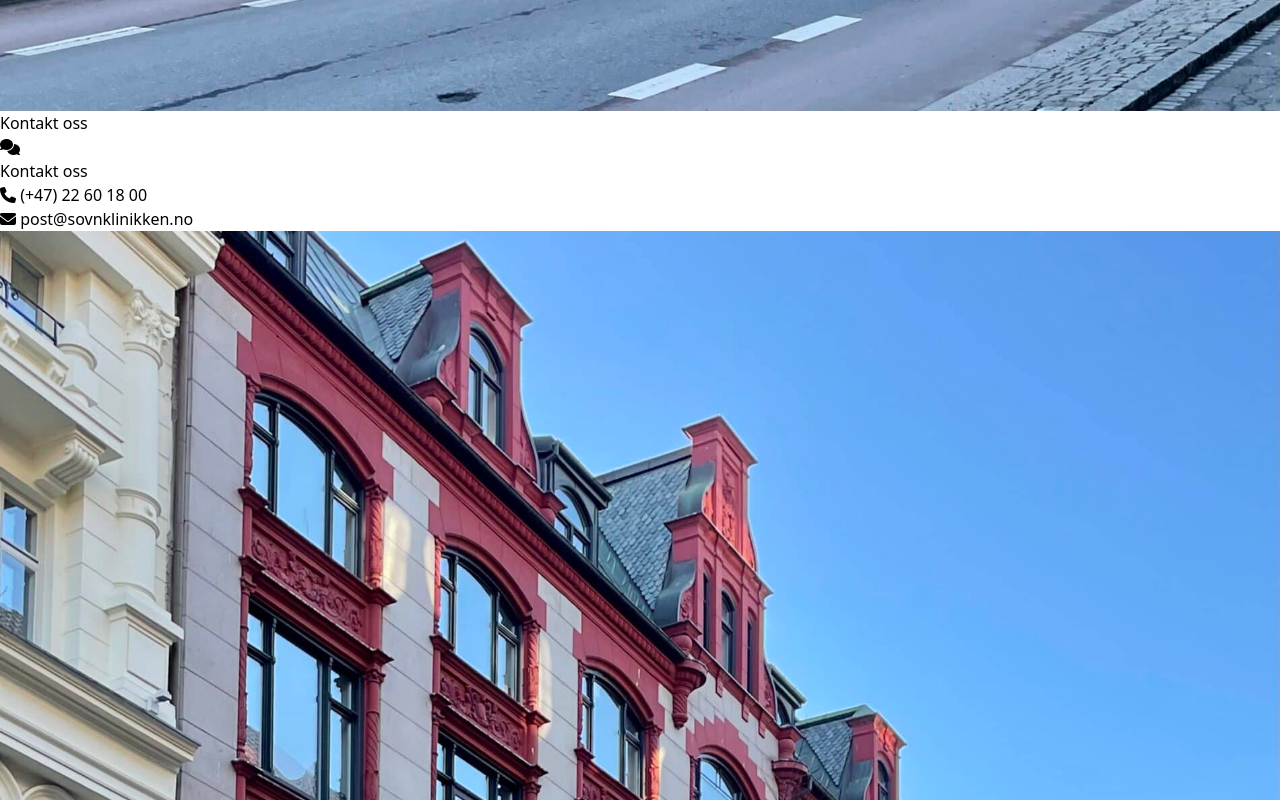
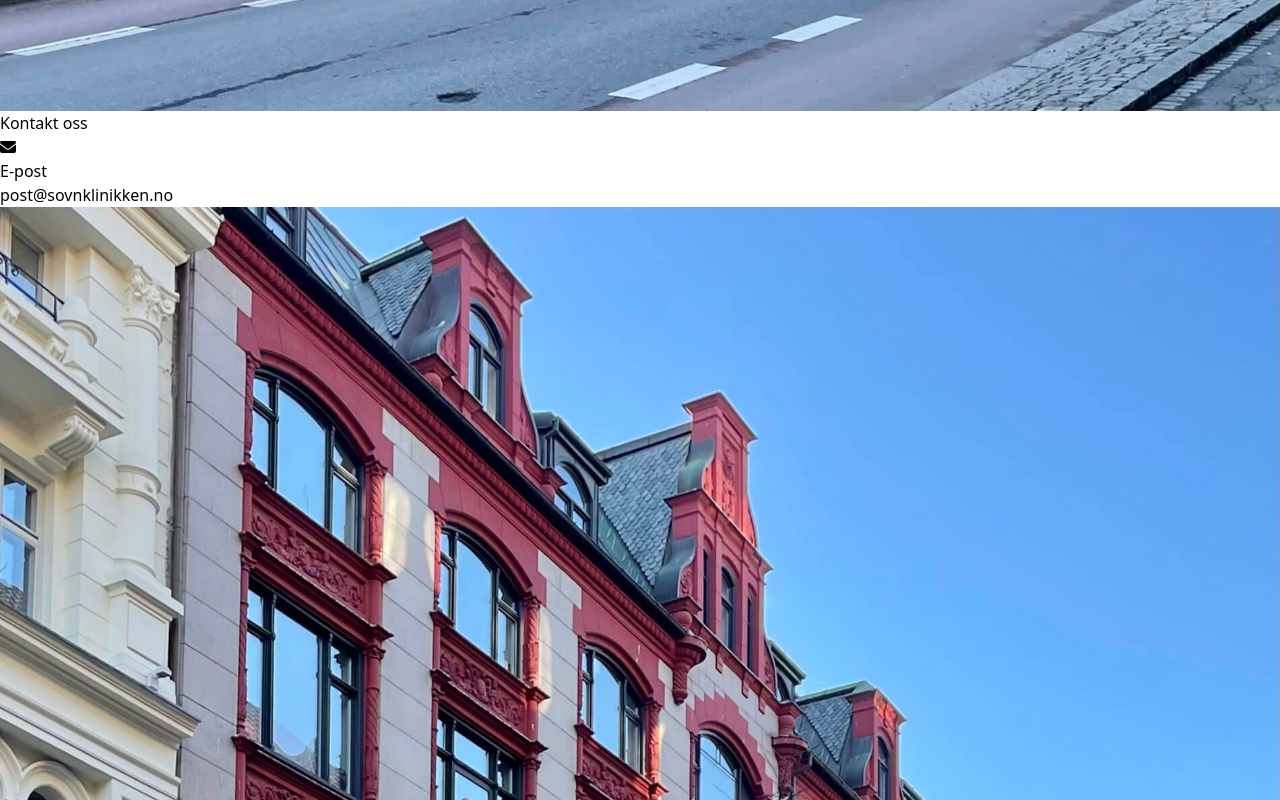
Before and after one commit to KevinMolid/sovbraReact, a React (Vite) app: page /kontakt in a window 1280 px wide. Shown: the part 1840-2640 px from the top of the page. Built offline with nearby package versions, Linux system fonts and the light colour scheme.

Commit message:
Structured Boxes as react comps

```diff
--- a/src/components/Box.tsx
+++ b/src/components/Box.tsx
@@ -1,11 +1,36 @@
 import { ReactNode } from "react";
 
 interface BoxInterface {
+  icon: string;
+  heading: string;
   children: ReactNode;
+  img?: string;
 }
 
-const Box = ({ children }: BoxInterface) => {
-  return <div>{children}</div>;
+const Box = ({ children, icon, heading, img }: BoxInterface) => {
+  return (
+    <article
+      className={
+        img
+          ? "h-72 bg-slate-600 text-white grid grid-col-1 grid-row-1"
+          : "h-72 bg-sky-200 grid grid-col-1 grid-row-1"
+      }
+    >
+      {img && (
+        <img
+          className="col-start-1 row-start-1 h-72 w-full object-cover object-bottom"
+          src={img}
+          alt="background image"
+        />
+      )}
+      {img && <div className="bg-black/50 col-start-1 row-start-1"></div>}
+      <div className="flex flex-col justify-around py-10 items-center col-start-1 row-start-1">
+        <i className={"text-4xl fa-solid fa-" + icon}></i>
+        <h2 className="uppercase font-medium text-3xl">{heading}</h2>
+        {children}
+      </div>
+    </article>
+  );
 };
 
 export default Box;
--- a/src/components/BoxSection.tsx
+++ b/src/components/BoxSection.tsx
@@ -1,44 +1,11 @@
-import Button from "./Button";
+import { ReactNode } from "react";
 
-const BoxSection = () => {
-  return (
-    <section className="grid grid-cols-3">
-      <article className="h-72 bg-sky-200 flex flex-col justify-around py-10 items-center">
-        <i className="fa-solid fa-comments text-4xl"></i>
-        <h2 className="uppercase font-medium text-3xl">Kontakt oss</h2>
-        <div className="flex flex-col text-center">
-          <p>
-            <i className="fa-solid fa-phone"></i> (+47) 22 60 18 00
-          </p>
-          <p>
-            <i className="fa-solid fa-envelope"></i> post@sovnklinikken.no
-          </p>
-        </div>
-      </article>
+interface BoxSectionInterface {
+  children: ReactNode;
+}
 
-      <article className="h-72 bg-slate-600 text-white grid grid-col-1 grid-row-1">
-        <img
-          className="col-start-1 row-start-1 h-72 w-full object-cover object-bottom"
-          src="src\assets\adresse.jpg"
-          alt="bygning"
-        />
-        <div className="bg-black/50 col-start-1 row-start-1"></div>
-        <div className="flex flex-col justify-around py-10 items-center col-start-1 row-start-1">
-          <i className="fa-solid fa-location-dot text-4xl"></i>
-          <h2 className="uppercase font-medium text-3xl">Vår adresse</h2>
-          <p>Vi holder til i Rådhusgata 20 i Oslo sentrum.</p>
-          <Button>Se på kart</Button>
-        </div>
-      </article>
-
-      <article className="h-72 bg-sky-200 flex flex-col justify-around py-10 items-center">
-        <i className="fa-solid fa-calendar-days text-4xl"></i>
-        <h2 className="uppercase font-medium text-3xl">Timebestilling</h2>
-        <p>Se våre ledige timer.</p>
-        <Button>Bestill time</Button>
-      </article>
-    </section>
-  );
+const BoxSection = ({ children }: BoxSectionInterface) => {
+  return <section className="grid grid-cols-3">{children}</section>;
 };
 
 export default BoxSection;
--- a/src/pages/Contact.tsx
+++ b/src/pages/Contact.tsx
@@ -1,11 +1,28 @@
 import BoxSection from "../components/BoxSection";
 import HeaderSection from "../components/HeaderSection";
+import Box from "../components/Box";
 
 const Contact = () => {
   return (
     <main>
       <HeaderSection>Kontakt oss</HeaderSection>
-      <BoxSection></BoxSection>
+      <BoxSection>
+        <Box icon="envelope" heading="E-post">
+          <p>post@sovnklinikken.no</p>
+        </Box>
+        <Box icon="phone" heading="Ring Oss" img="src\assets\adresse.jpg">
+          <p>(+47) 22 60 18 00</p>
+        </Box>
+        <Box icon="clock" heading="Åpningstider">
+          <ul>
+            <li>Mandag: 09:00 - 17:00</li>
+            <li>Tirsdag: 09:00 - 19:00</li>
+            <li>Onsdag: 09:00 - 17:00</li>
+            <li>Torsdag: 09:00 - 19:00</li>
+            <li>Fredag: 08:00 - 16:00</li>
+          </ul>
+        </Box>
+      </BoxSection>
     </main>
   );
 };
--- a/src/pages/Home.tsx
+++ b/src/pages/Home.tsx
@@ -4,12 +4,35 @@ import HeroSection from "../components/HeroSection";
 import ReviewSection from "../components/ReviewSection";
 import TextSection from "../components/TextSection";
 import CtaSection from "../components/CtaSection";
+import Box from "../components/Box";
+import Button from "../components/Button";
 
 const Home = () => {
   return (
     <main>
       <HeroSection />
-      <BoxSection />
+      <BoxSection>
+        <Box icon="comments" heading="Kontakt oss">
+          <p>
+            <i className="fa-solid fa-phone"></i> (+47) 22 60 18 00
+          </p>
+          <p>
+            <i className="fa-solid fa-envelope"></i> post@sovnklinikken.no
+          </p>
+        </Box>
+        <Box
+          icon="location-dot"
+          heading="Vår adresse"
+          img="src\assets\adresse.jpg"
+        >
+          <p>Vi holder til i Rådhusgata 20 i Oslo sentrum.</p>
+          <Button>Se på kart</Button>
+        </Box>
+        <Box icon="calendar-days" heading="Timebestilling">
+          <p>Se våre ledige timer.</p>
+          <Button>Bestill time</Button>
+        </Box>
+      </BoxSection>
       <TextSection />
       <ReviewSection />
       <ArticleSection />
--- a/src/pages/Treatment.tsx
+++ b/src/pages/Treatment.tsx
@@ -1,11 +1,9 @@
-import BoxSection from "../components/BoxSection";
 import HeaderSection from "../components/HeaderSection";
 
 const Treatment = () => {
   return (
     <main>
       <HeaderSection>Behandling for søvnproblemer</HeaderSection>
-      <BoxSection></BoxSection>
     </main>
   );
 };
```
